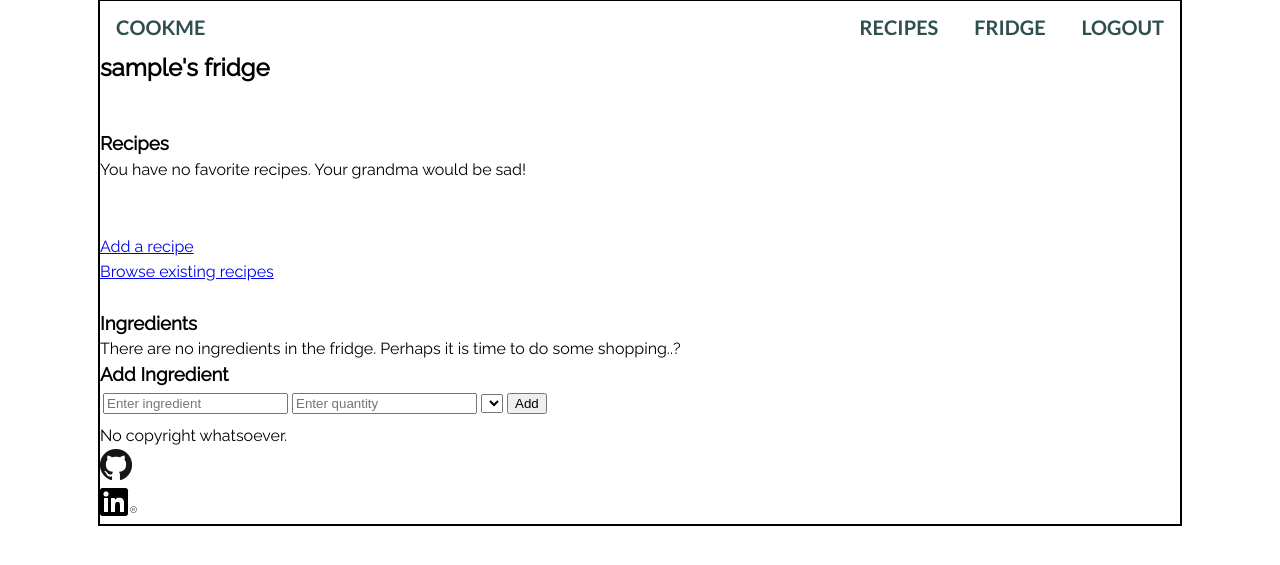
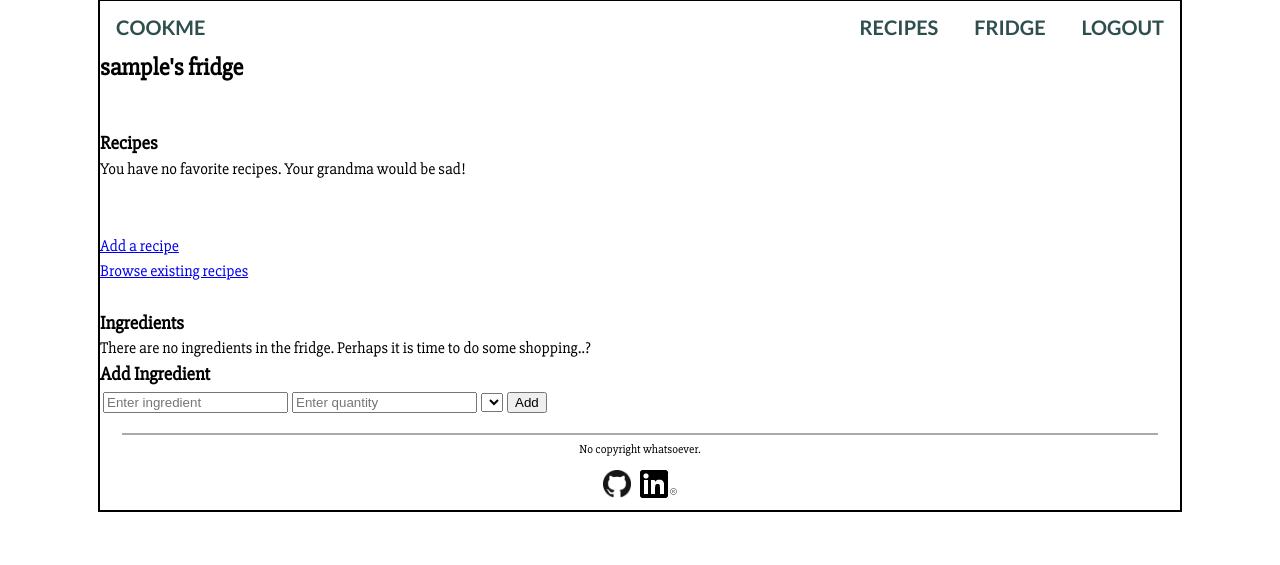
Before and after one commit to vilisimo/cookme, a Django app: page /fridge/ in a window 1280 px wide. Shown: the part 21-586 px from the top of the page. Run offline with Django 3.2, Linux system fonts and the light colour scheme; the visitor is signed in with stand-in values (Sample User, id 1); data comes from the database, SQL or seed files in the repository; data that the repository does not hold is empty; some libraries are stand-ins or nearby versions.

Commit message:
Format footer

```diff
--- a/static/css/temp.css
+++ b/static/css/temp.css
@@ -11,7 +11,6 @@ header, footer, nav, article {
     min-width: 600px;
     margin: 20px auto 20px auto;
     border: 2px solid black;
-    /*background-position: center;*/
     background: white center;
 }
 
@@ -19,20 +18,21 @@ ul, li {
     list-style-type: none;
     padding: 0;
 }
-/* ==== */
-/* Body */
-/* ==== */
+
+/* ============= */
+/*      Body     */
+/* ============= */
 
 body {
-    font-family: 'Raleway', serif;
+    font-family: 'Slabo 27px', serif;
     line-height: 1.6em;
     font-size: 16px;
 }
 
 
-/*==============*/
-/*Navigation bar*/
-/*==============*/
+/* ==================== */
+/*    Navigation bar    */
+/* ==================== */
 
 nav {
     font-family: 'Lato', serif;
@@ -62,6 +62,7 @@ nav li a:hover {
     color: #ccc;
 }
 
+
 /* ================================ */
 /*              MEDIA               */
 /* ================================ */
@@ -77,3 +78,33 @@ nav li a:hover {
         border-bottom: 1px solid #aaaaaa;
     }
 }
+
+
+/* ================== */
+/*   Footer insides   */
+/* ================== */
+
+footer {
+    border-top: 2px solid darkgrey;
+    text-align: center;
+    margin: 10px 2% 0 2%;
+}
+
+#copyright {
+    line-height: 30px;
+    font-size: 12px;
+}
+
+#copyright li {
+    display: inline;
+    padding: 0 3px;
+}
+
+#copyright img[alt="Github icon"] {
+    width: 28px;
+    height: 28px;
+}
+
+.footer-links {
+    padding-top: 5px;
+}
--- a/templates/base.html
+++ b/templates/base.html
@@ -11,8 +11,8 @@
         <link href="https://fonts.googleapis.com/css?family=Lato:black"
               rel="stylesheet">
         <link href="https://fonts.googleapis.com/css?family=Raleway" rel="stylesheet">
-        <link href="https://fonts.googleapis.com/css?family=Lato:black|Raleway"
-              rel="stylesheet">
+        <link href="https://fonts.googleapis.com/css?family=Lato:black|Raleway" rel="stylesheet">
+        <link href="https://fonts.googleapis.com/css?family=Slabo+27px" rel="stylesheet">
         <script src="https://ajax.googleapis.com/ajax/libs/jquery/3.1.0/jquery.min.js"></script>
         <script type="text/javascript" href="{% static 'js/temp.js' %}"></script>
     {% endblock %}
```
